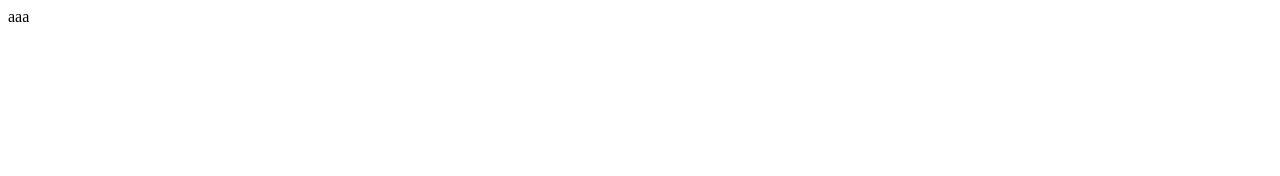
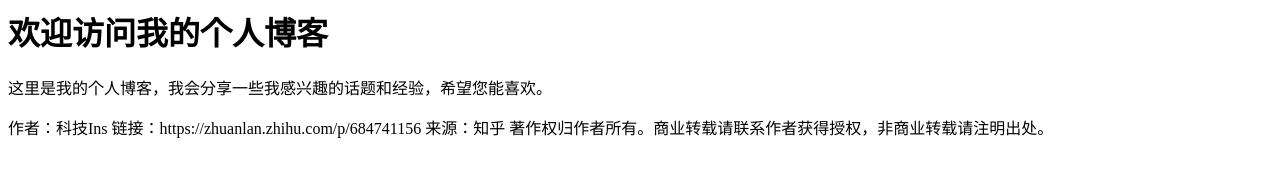
Before and after one commit to pingsanddoss/pingsanddoss, a plain HTML site: page index.html in a window 1280 px wide. Drawn offline with Linux system fonts and the light colour scheme.

Commit message:
Update index.html

```diff
--- a/index.html
+++ b/index.html
@@ -1 +1,14 @@
-aaa
+<html>
+<head>
+  <title>我的个人博客</title>
+</head>
+<body>
+  <h1>欢迎访问我的个人博客</h1>
+  <p>这里是我的个人博客，我会分享一些我感兴趣的话题和经验，希望您能喜欢。</p>
+</body>
+</html>
+
+作者：科技Ins
+链接：https://zhuanlan.zhihu.com/p/684741156
+来源：知乎
+著作权归作者所有。商业转载请联系作者获得授权，非商业转载请注明出处。
```
